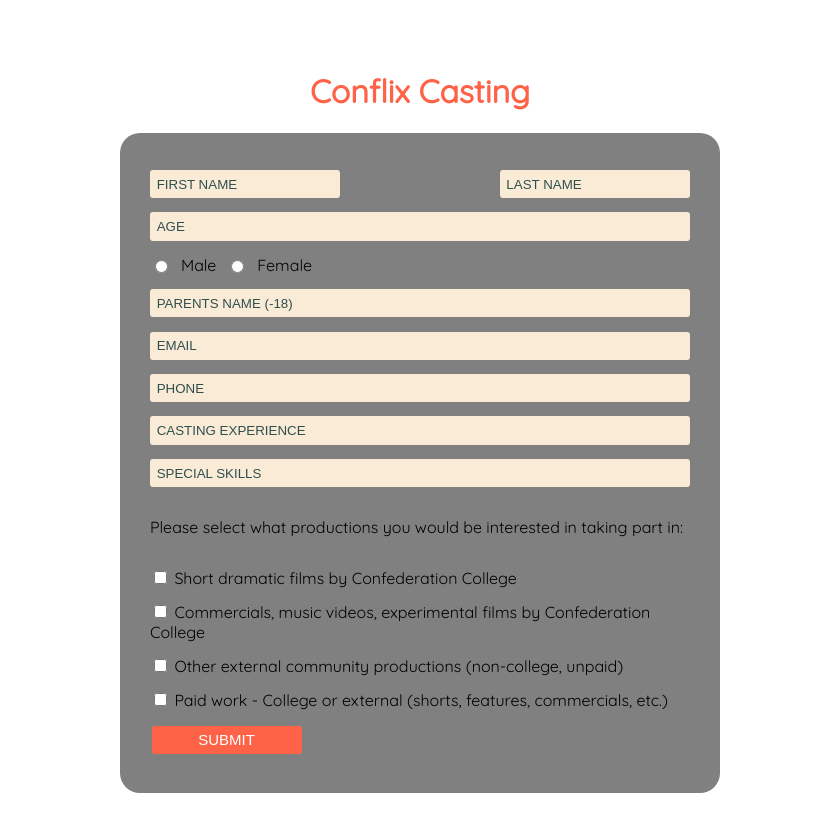
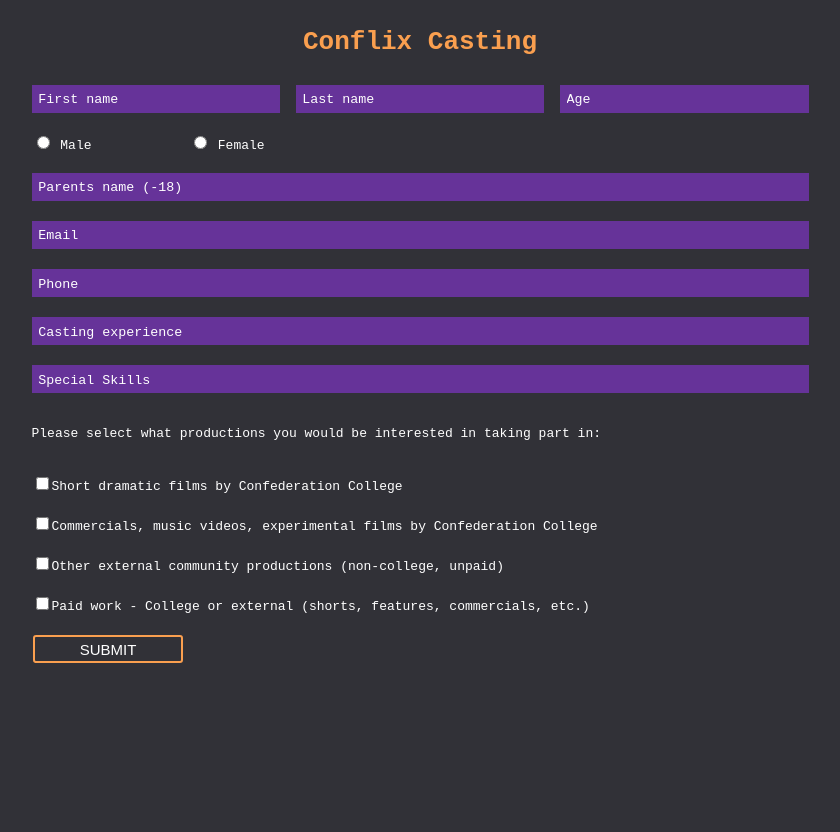
Before and after one commit to larissamoreira/conflix, a React (Create React App) app in the folder conflix/: page / in a window 1280 px wide. Shown: the top 832 px of the page, without its empty margins (220-1060 px from the left). After the commit the page ends 800 px from the top, so only its background shows below. Built offline with nearby package versions, Linux system fonts and the light colour scheme.

Commit message:
Styling form

```diff
--- a/conflix/src/components/Checkbox.js
+++ b/conflix/src/components/Checkbox.js
@@ -1,13 +1,27 @@
 import React from 'react';
+import styled from 'styled-components';
+
+const InputCheckbox = styled.input``
+
+const Span = styled.span``
+
+const Label = styled.label`
+    & ${InputCheckbox}:checked + ${Span} {
+        text-decoration: line-through;
+        text-decoration-color: #fa9f4f;
+        text-decoration-style: solid;
+        font-style: italic;
+    }`
 
 const Checkbox = props => (
-    <div>
-        <input
+    <Label>
+        <InputCheckbox
+            id="input"
             type='checkbox'
             onClick={props.handleClick}
-            {...props}
-        /> {props.value}
-    </div>
+            {...props} />
+        <Span>{props.value}</Span>
+    </Label>
 )
 
 export default Checkbox;
--- a/conflix/src/components/FormApllicant.js
+++ b/conflix/src/components/FormApllicant.js
@@ -67,11 +67,16 @@
                     <WrapperInput>
                         <Input name="firstname" onChange={this.handleChange} placeholder="First name" required />
                         <Input name="lastname" onChange={this.handleChange} placeholder="Last name" required />
+                        <Input name="age" onChange={this.handleChange} placeholder="Age" required />
                     </WrapperInput>
-                <Input name="age" onChange={this.handleChange} placeholder="Age" required />
+
                     <WrapperInputRadio>
+                        <label>
                             <input type="radio" value="Male" name="gender" onChange={this.handleChange} /> Male
+                        </label>
+                        <label>
                             <input type="radio" value="Female" name="gender" onChange={this.handleChange} /> Female
+                        </label>
                     </WrapperInputRadio>
                     <Input name="parentsname" onChange={this.handleChange} placeholder="Parents name (-18)" />
                     <Input name="email" onChange={this.handleChange} placeholder="Email" required />
@@ -88,7 +93,7 @@
                             )
                         })
                     }
-                <Button primary>SUBMIT</Button>
+                    <Button>SUBMIT</Button>
                 </Form>
             </Container>
         )
--- a/conflix/src/components/styles.js
+++ b/conflix/src/components/styles.js
@@ -1,15 +1,18 @@
 import styled, { css } from 'styled-components';
 
 export const Container = styled.div`
-    background: grey;
-    padding: 30px;
+    padding: 0 30px;
     border-radius: 20px;
-    max-width: 600px;
+    max-width: 90%;
     margin: 0 auto;
+
+    @media(max-width: 768px) {
+        max-width: 100%;
+    }
 `
 
 export const Title = styled.h1`
-    color: tomato;
+    color: #fa9f4f;
     text-align: center;
 `
 
@@ -18,14 +21,14 @@
     font-size: 15px;
     background: transparent;
     border-radius: 3px;
-    border: 2px solid tomato;
+    border: 2px solid #fa9f4f;
     color: white;
     margin: 0.1em;
     padding: 0.25em 1em;
     cursor: pointer;
 
     ${props => props.primary && css`
-        background: tomato;
+        background: #fa9f4f;
         color: white;
     `}
 
@@ -34,10 +37,11 @@
     border: none;
     cursor: default;
     `
-}
+    }
     `;
 
 export const Form = styled.form`
+    color: white;
     display: flex;
     height: 600px;
     flex-flow: column wrap;
@@ -50,14 +54,12 @@
 
 export const Input = styled.input`
     padding: 0.5em;
-    background: antiquewhite;
-    color: darkslategray;
-
+    background: #663399;
+    color: white;
     border: none;
-    border-radius: 3px;
     &::placeholder {
-        color: darkslategray;
-        text-transform: uppercase;
+        color: white;
+        font-family: monospace;
     }
     &::focus {
         outline: none;
@@ -68,8 +70,23 @@
     display: flex;
     flex-flow: row wrap;
     justify-content: space-between;
+
+    @media(max-width: 768px) {
+        flex-flow: column wrap;
+        height: 100px;
+    }
+
+    & ${Input} {
+        @media(min-width: 768px) {
+            width: 32%;
+        }
+    }
 `
 
 export const WrapperInputRadio = styled(WrapperInput)`
     width: 30%;
+    @media(max-width: 768px) {
+        flex-flow: column wrap;
+        height: 20px;
+    }
 `
--- a/conflix/src/pages/ListApplicants.js
+++ b/conflix/src/pages/ListApplicants.js
@@ -41,18 +41,23 @@
         const response = await api.get(`/applicants?page=${page}`)
         let { docs, ...applicantsInfo } = response.data;
 
-        docs = this.state.gender === 'All' ? docs : docs.filter(a => a.gender == this.state.gender)
+        docs = this.state.gender === 'All' ? docs : docs.filter(applicant => applicant.gender == this.state.gender)
 
-        let filteredProductions = this.state.interests.filter(interest => interest.isChecked);
+        let productionsChecked = this.state.interests.filter(interest => interest.isChecked);
 
         let filteredDocs = []
-
-        filteredProductions.length !== 0 ?
-            filteredProductions.map(production =>
-                docs.map(doc => doc.interests.map(
-                    interest => interest.value == production.value ? filteredDocs.push(doc) : ''
-                ))
-            ) : filteredDocs = docs
+        productionsChecked.length !== 0 ?
+            productionsChecked.map(production =>
+                docs.map(doc =>
+                    doc.interests.map(interest => (
+                        interest.value == production.value?
+                            filteredDocs.push(doc)
+                            : ''
+                    )
+                    )
+                )
+            )
+            : filteredDocs = docs
 
         this.setState({ applicants: filteredDocs, applicantsInfo, page });
     }
@@ -82,7 +87,7 @@
         return (
             <React.Fragment>
                 <Title>Submissions</Title>
-                <Filter interests={this.state.interests} handleCheck={this.handleCheck} handleChange={this.handleChange}/>
+                <Filter interests={this.state.interests} handleCheck={this.handleCheck} handleChange={this.handleChange} />
                 <List>
                     {this.state.applicants.map(applicant => (
                         <ListDetail key={applicant._id}>
--- a/conflix/src/theme/globalStyle.js
+++ b/conflix/src/theme/globalStyle.js
@@ -12,10 +12,10 @@
         @import url('https://fonts.googleapis.com/css?family=Quicksand&display=swap');
         max-width: 950px;
         margin: 0 auto;
-        padding: 50px;
-        font-family: 'Quicksand', sans-serif;
+        padding: 10px;
+        font-family: monospace;
         overflow: auto;
-        background: transparent;
+        background: #313137;
         min-height: 90vh;
     }
 `;
```
Lines whose indentation alone changed are shown as unchanged.
